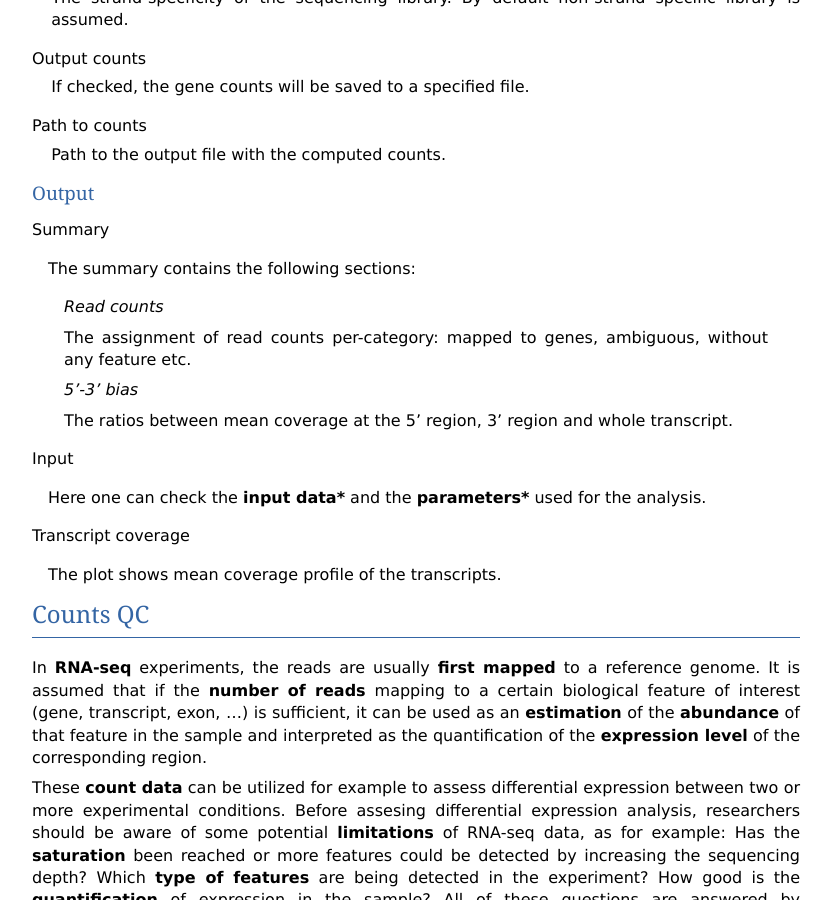
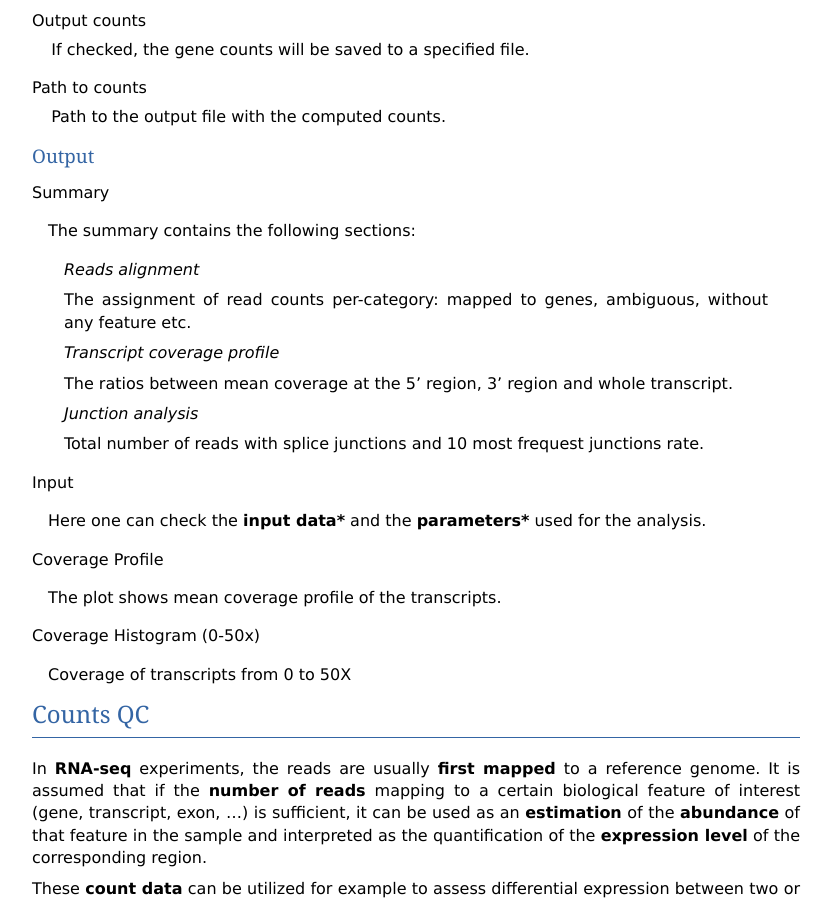
Before and after one commit to scchess/Qualimap, a Sphinx documentation site: the page built from doc/analysis.rst, in a window 1280 px wide and 900 px high, scrolled down 5364 px. Shown: the whole window, without its empty margins (48-880 px from the left). Built offline with Sphinx 7.4.7, drawn with Linux system fonts in a browser that asks for light colours; some of the changed text lies outside the part shown.

Commit message:
Update version to 1.0

```diff
--- a/doc/analysis.rst
+++ b/doc/analysis.rst
@@ -180,9 +180,7 @@ To start a new RNA-seq QC analysis activate main menu item :menuselection:`File
 Examples
 ^^^^^^^^
 
-TODO: Marioni BAM and GTF
-
-- `RNA-seq QC report <http://qualimap.bioinfo.cipf.es/samples/rnaseqqc_results/qualimapReport.html>`_. This report was produced using the RNA-seq alignment of *Homo sapiens* kidney sample [Marioni]_ and Ensembl v.64 GTF file.
+- `RNA-seq QC report <http://qualimap.bioinfo.cipf.es/samples/kidney_rnaseq_qc/qualimapReport.html>`_. This report was produced using the RNA-seq alignment of *Homo sapiens* kidney sample [Marioni]_ and Ensembl v.64 GTF file.
 - These data can be downloaded from :ref:`here <annotation-files>`.
 
 Input parameters
@@ -216,22 +214,29 @@ Output
 
   The summary contains the following sections:
 
-    *Read counts*
+    *Reads alignment*
 
     The assignment of read counts per-category: mapped to genes, ambiguous, without any feature etc.
 
-    *5'-3' bias*
+    *Transcript coverage profile*
 
     The ratios between mean coverage at the 5' region, 3' region and whole transcript.
+
+    *Junction analysis*
+
+    Total number of reads with splice junctions and 10 most frequest junctions rate.
 
 :guilabel:`Input`
 
   Here one can check the **input data*** and the **parameters*** used for the analysis.
 
-:guilabel:`Transcript coverage`
+:guilabel:`Coverage Profile`
 
   The plot shows mean coverage profile of the transcripts.
 
+:guilabel:`Coverage Histogram (0-50x)`
+
+  Coverage of transcripts from 0 to 50X
 
 
 .. _countsqc:
--- a/pom.xml
+++ b/pom.xml
@@ -4,7 +4,7 @@
     <modelVersion>4.0.0</modelVersion>
 	<groupId>org.bioinfo.ngs</groupId>
 	<artifactId>qualimap</artifactId>
-	<version>1.0-dev</version>
+	<version>1.0</version>
     <name>qualimap</name>
 
     <properties>
```
Also changed, not shown: 1 other file.
